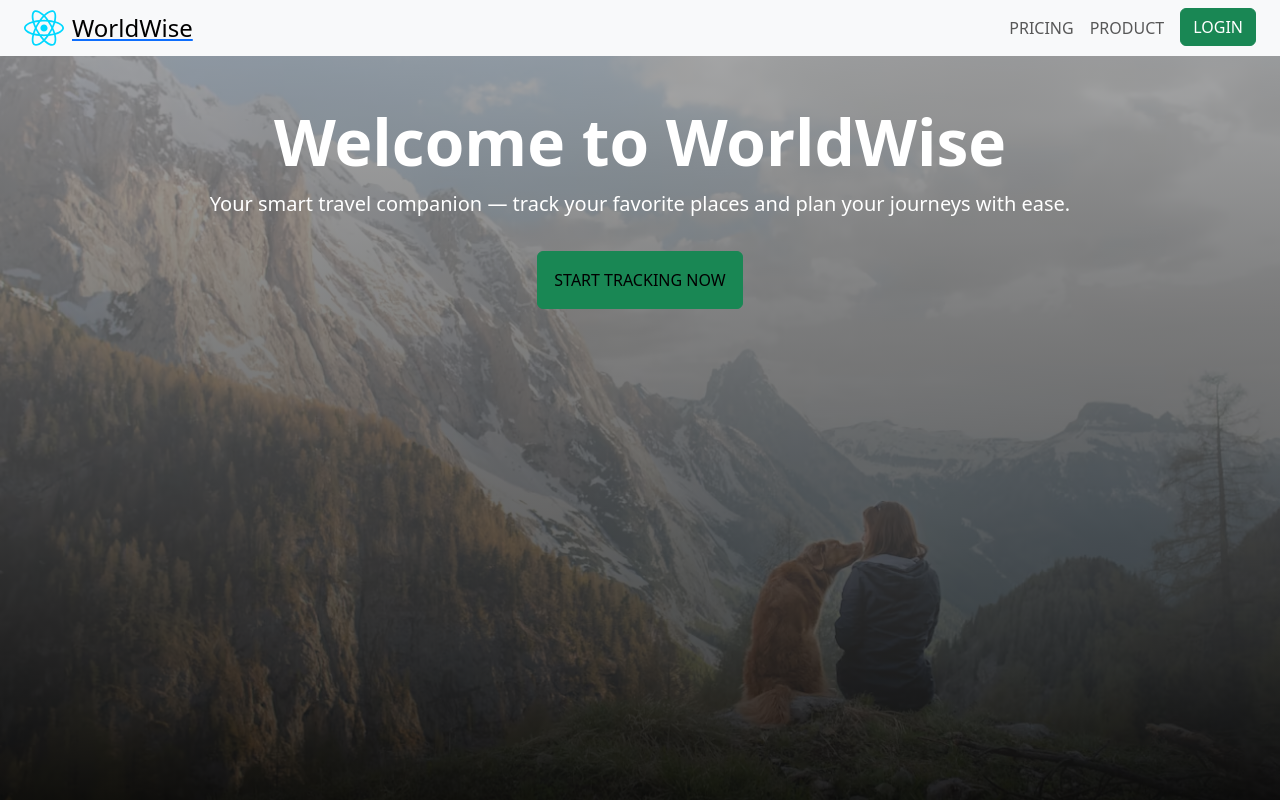
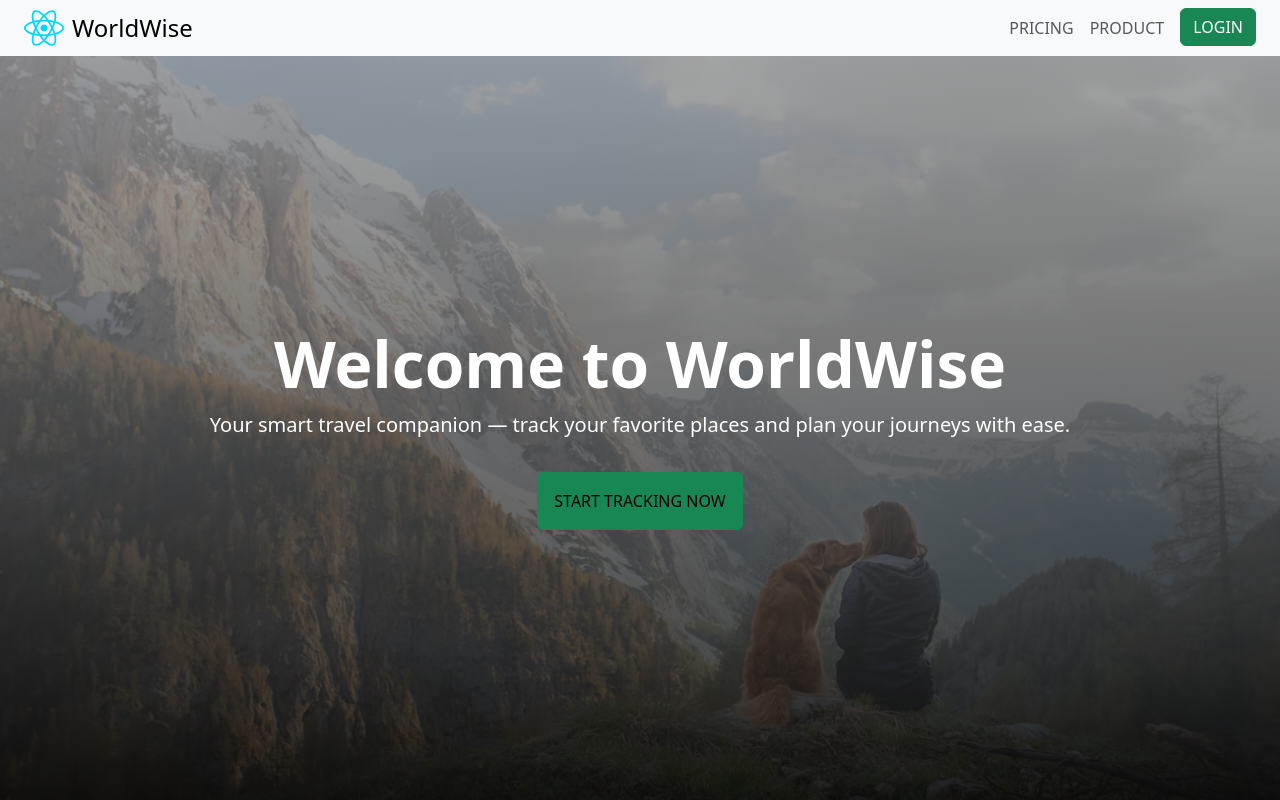
Before and after one commit to myatkay213272/react-single-page-application, a React (Vite) app: page / in a window 1280 px wide. Built offline with nearby package versions, Linux system fonts and the light colour scheme.

Commit message:
Building the Pages

```diff
--- a/src/Pages/Homepage.jsx
+++ b/src/Pages/Homepage.jsx
@@ -1,23 +1,24 @@
 import { Link } from "react-router-dom";
 import PageNav from "../components/PageNav";
-import "./HomePage.css"; // ✅ import the CSS you just created
+import "./HomePage.css";
 
 const Homepage = () => {
   return (
-    <main className="homepage-bg">
+    <main className="homepage-bg min-vh-100 d-flex flex-column">
       <PageNav />
 
-      <section className="container text-center mt-5">
+      <section className="container flex-grow-1 d-flex flex-column justify-content-center align-items-center text-center">
         <h1 className="display-3 fw-bold">Welcome to WorldWise</h1>
-        <p className="lead">Your smart travel companion — track your favorite places and plan your journeys with ease.</p>
+        <p className="lead">
+          Your smart travel companion — track your favorite places and plan your journeys with ease.
+        </p>
 
-       <Link
+        <Link
           to="/app"
           className="btn btn-success text-uppercase text-black mt-3 p-3"
         >
           Start tracking now
         </Link>
-
       </section>
     </main>
   );
--- a/src/components/Logo.jsx
+++ b/src/components/Logo.jsx
@@ -8,7 +8,7 @@ const Logo = () => {
         <img src={logo} alt="logo" width="40" height="40" />
       </Link>
 
-      <Link to='/'>
+      <Link to='/' className="text-decoration-none">
          <h2 className="mb-0 fs-4 text-black">WorldWise</h2>
       </Link>
 
```
